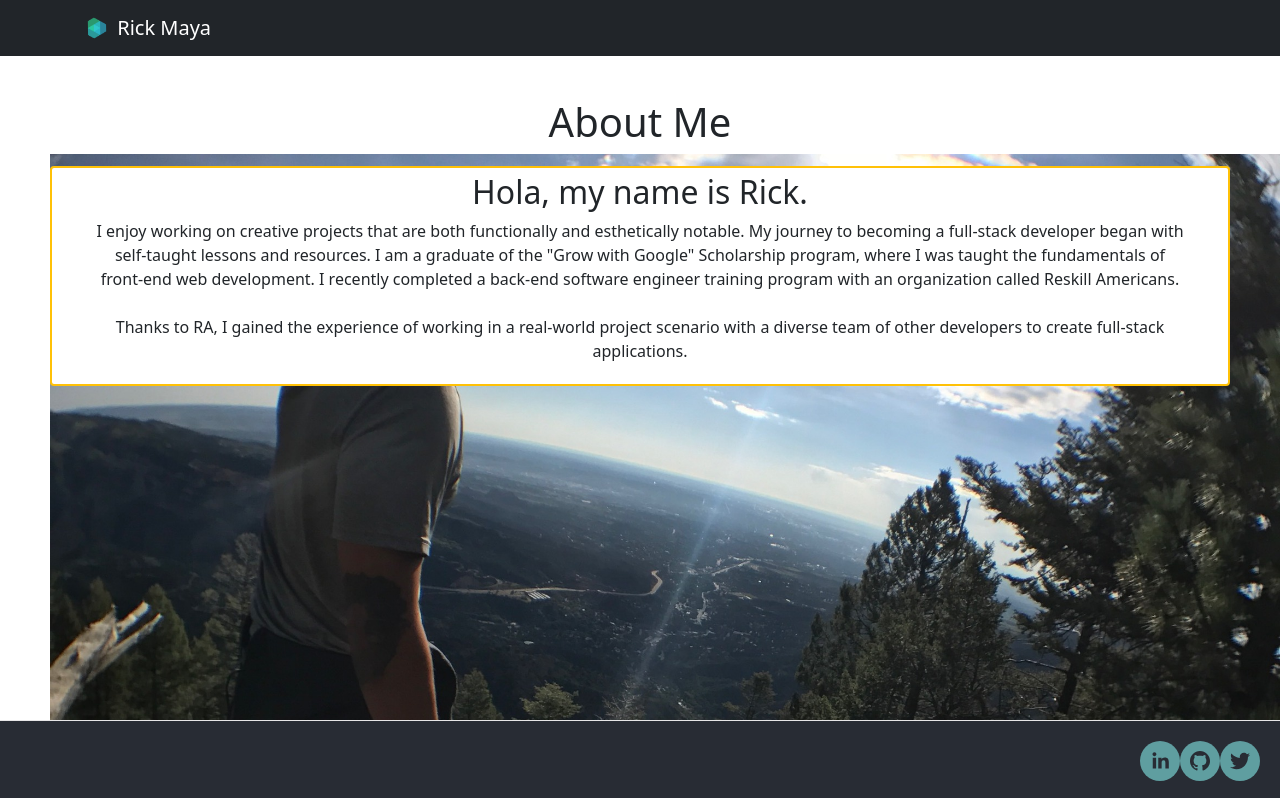
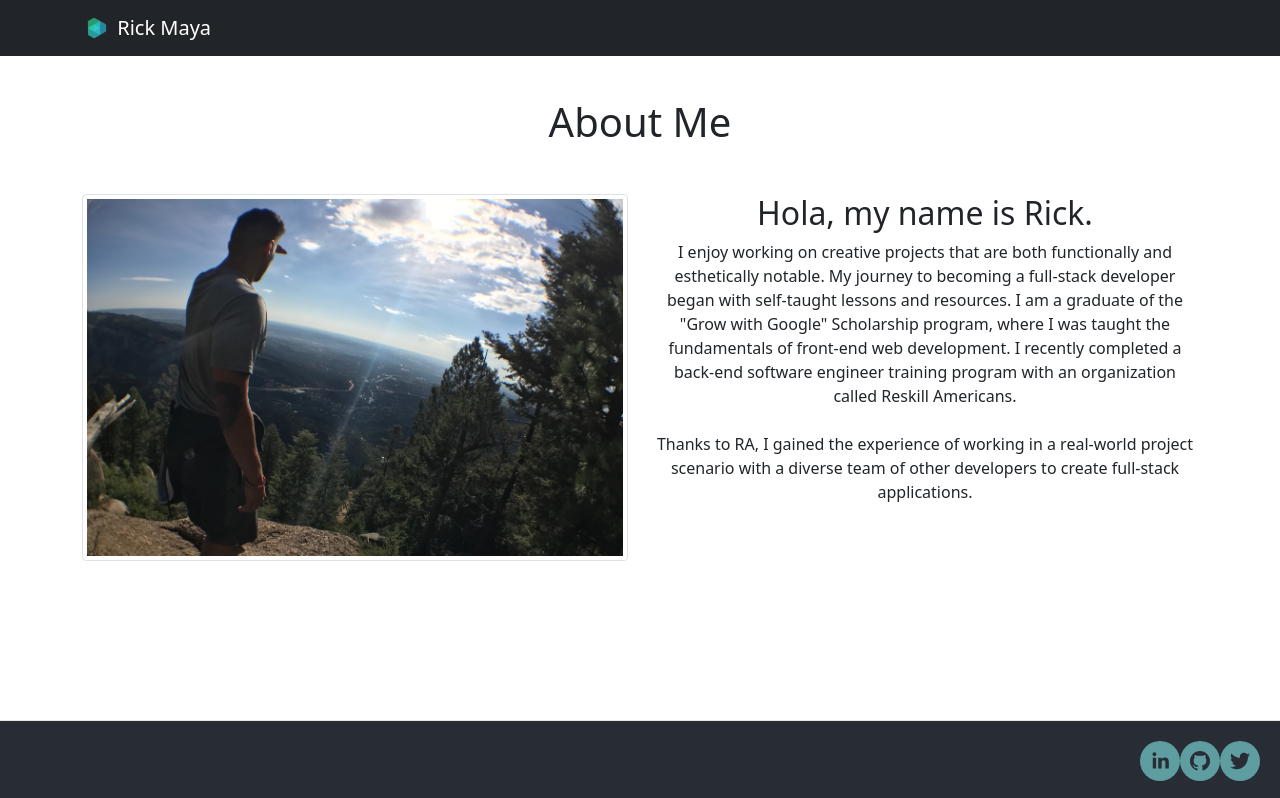
Before and after one commit to rickstylz01/FM-Portfolio, a React (Create React App) app: page /about in a window 1280 px wide. Shown: the top 798 px of the page. Built offline with nearby package versions, Linux system fonts and the light colour scheme.

Commit message:
restructure About component

```diff
--- a/src/App.css
+++ b/src/App.css
@@ -1,10 +1,6 @@
 .App {
   text-align: center;
   padding: 50px;
-}
-
-.home-nav-links {
-
 }
 
 .landing {
@@ -38,7 +34,3 @@
 .text-style:hover {
   color: black;
 }
-
-.row-width {
-  /*width: 0%;*/
-}
--- a/src/components/About/About.css
+++ b/src/components/About/About.css
@@ -1,15 +1,3 @@
-.background-image {
-  position: absolute;
-  z-index: -1;
+.intro-paragraph {
+
 }
-
-.paragraph-one {
-  margin-top: 20px;
-  background-color: white;
-  border-color: chocolate;
-  padding: 5px 40px 5px 40px;
-}
-
-.aboutMe-container {
-  border-color: black;
-}
--- a/src/components/About/About.js
+++ b/src/components/About/About.js
@@ -14,33 +14,39 @@ const About = () => {
         <h1 className="pt-5">About Me</h1>
       </Fade>
 
-      <Fade>
-        <div className="background-image">
+      <Container className="mt-5">
+        <Row>
+          <Col className="background-image order-sm-12">
+            <Fade left>
               <Image
                 src="../../images/staring-out.jpeg"
                 alt="standing on a mountain looking out"
+                thumbnail
                 fluid
               />
-        </div>
             </Fade>
+          </Col>
 
-      <Fade left>
+          <Col className="order-sm-0">
+            <Fade right>
               <div className="aboutMe-container">
-            <Col className="paragraph-one square border border-warning rounded border-2">
-              <Fade>
                 <h2>
                   Hola, my name is Rick.
                 </h2>
-                <p className="journey-paragraph">
+                <p className="intro-paragraph">
                   I enjoy working on creative projects that are both functionally and esthetically notable. My journey to becoming a full-stack developer began with self-taught lessons and resources. I am a graduate of the  "Grow with Google" Scholarship program, where I was taught the fundamentals of front-end web development.  I recently completed a back-end software engineer training program with an organization called Reskill Americans.
                   <br/>
                   <br/>
                   Thanks to RA, I gained the experience of working in a real-world project scenario with a diverse team of other developers to create full-stack applications.
                 </p>
+              </div>
             </Fade>
           </Col>
-        </div>
-      </Fade>
+        </Row>
+      </Container>
+
+
+
 
 
       <Container className="achievements">
```
Lines whose indentation alone changed are shown as unchanged.
